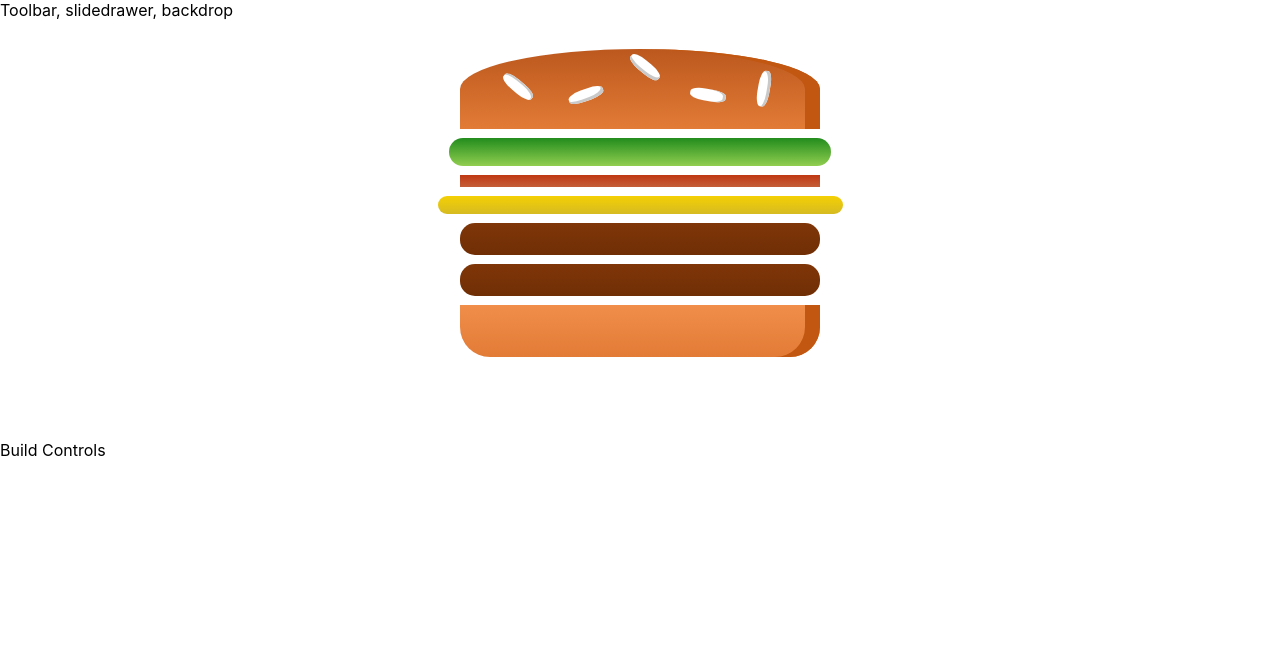
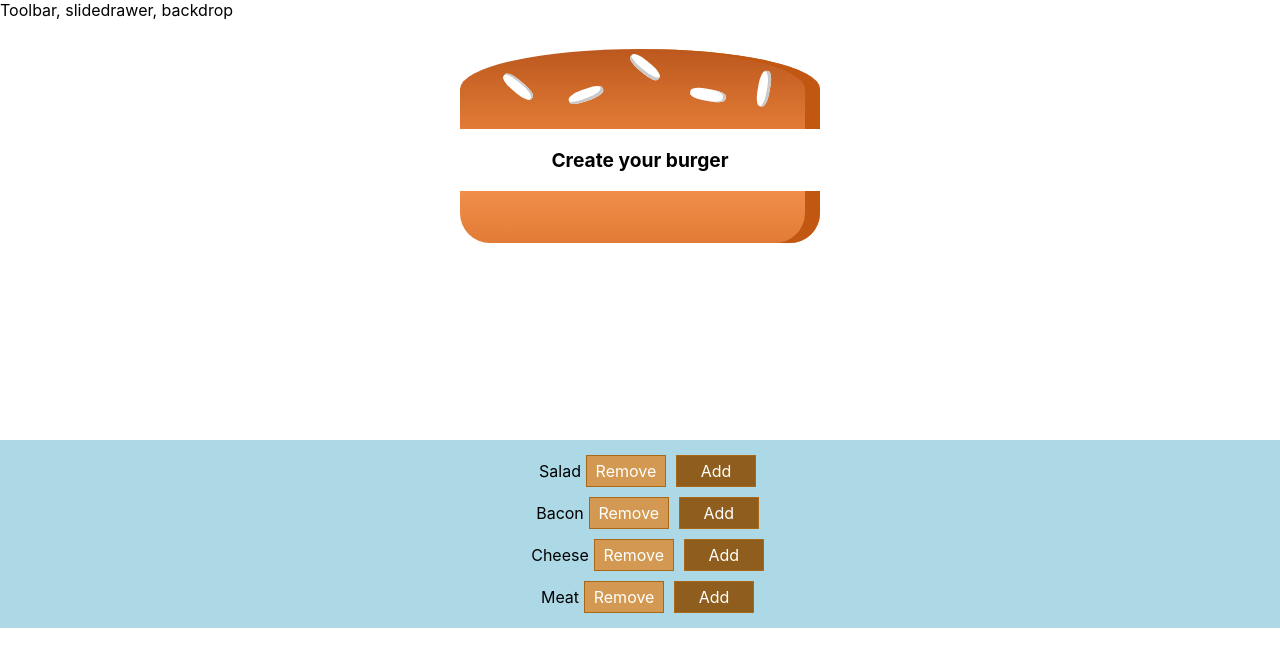
Before and after one commit to wadaemmanuel/Burger_Builder, a React (Create React App) app: page / in a window 1280 px wide. Shown: the top 666 px of the page. Built offline with nearby package versions, Linux system fonts and the light colour scheme.

Commit message:
ingredient controls

```diff
--- /dev/null
+++ b/src/components/Burger/BuildContronls/BuildControl/BuildControl.js
@@ -0,0 +1,12 @@
+import React from 'react';
+import classes from './BuildControl.module.css';
+
+const buildControl = (props) => (
+    <div className = {classes.BuildControl}>
+        <div className = {classes.label}>{props.label}</div>
+        <button className = {classes.Less}>Remove</button>
+        <button className = {classes.More}>Add</button>
+    </div>
+);
+
+export default buildControl;
--- /dev/null
+++ b/src/components/Burger/BuildContronls/BuildControl/BuildControl.module.css
@@ -0,0 +1,56 @@
+.BuildControl {
+    display: flex;
+    justify-content: space-between;
+    align-items: center;
+    margin: 5px 0;
+}
+
+.BuildControl button {
+    display: block;
+    font: inherit;
+    padding: 5px;
+    margin: 0 5px;
+    width: 80px;
+    border: 1px solid #AA6817;
+    cursor: pointer;
+    outline: none;
+}
+
+.BuildControl button:disabled {
+    background-color: #AC9980;
+    border: 1px solid #7E7365;
+    color: #ccc;
+    cursor: default;
+}
+
+.BuildControl button:hover:disabled {
+    background-color: #AC9980;
+    color: #ccc;
+    cursor: not-allowed;
+}
+
+.Label {
+    padding: 10px;
+    font-weight: bold;
+    width: 80px;
+}
+
+.BuildControl .Less {
+    background-color: #D39952;
+    color: white;
+}
+
+.BuildControl .More {
+    background-color: #8F5E1E;
+    color: white;
+}
+
+.BuildControl .Less:hover, .BuildControl .Less:active {
+    background-color: #DAA972;
+    color: white;
+}
+
+.BuildControl .More:hover,.BuildControl .More:active {
+    background-color: #99703F;
+    color: white;
+}
--- /dev/null
+++ b/src/components/Burger/BuildContronls/BuildControls.js
@@ -0,0 +1,20 @@
+import React from 'react';
+import classes from './BuildControls.module.css'
+import BuildControl from './BuildControl/BuildControl'
+
+const controls = [
+    {label: 'Salad', type: 'salad'},
+    {label: 'Bacon', type: 'bacon'},
+    {label: 'Cheese', type: 'chesse'},
+    {label: 'Meat', type: 'meat'},
+];
+
+const buildControls = (props) => (
+    <div className = {classes.BuildControls}>
+        {controls.map(ctrl => (
+            <BuildControl key={ctrl.lable} label={ctrl.label}/>
+        ))}
+    </div>
+)
+
+export default buildControls;
--- /dev/null
+++ b/src/components/Burger/BuildContronls/BuildControls.module.css
@@ -0,0 +1,9 @@
+.BuildControls {
+    width: 100%;
+    background-color: lightblue;
+    display: flex;
+    flex-flow: column;
+    align-items: center;
+    margin: auto;
+    padding: 10px;
+}
--- a/src/components/Burger/Burger.js
+++ b/src/components/Burger/Burger.js
@@ -1,6 +1,7 @@
 import React from 'react';
 import classes from './Burger.module.css';
 import BurgerIngredient from './BurgerIngredient/BurgerIngredient';
+import { transcode } from 'buffer';
 // import BurgerBuilder from '../../containers/BurgerBuilder/BurgerBuilder';
 
 
@@ -13,7 +14,12 @@
                 return <BurgerIngredient key={igKey + i} type={igKey} />;
             } );
         } )
-
+        .reduce((arr, el) => {
+            return arr.concat(el)
+        }, []);
+        if(transformedIngredients.length === 0){
+            transformedIngredients = <p>Create your burger</p>
+        }
     return(
         <div className = {classes.Burger}>
             <BurgerIngredient type = 'bread-top'/>
--- a/src/containers/BurgerBuilder/BurgerBuilder.js
+++ b/src/containers/BurgerBuilder/BurgerBuilder.js
@@ -1,22 +1,23 @@
 import React, {Component} from 'react';
 import Aux from '../../hoc/Aux'
 import Burger from '../../components/Burger/Burger'
-// import BurgerIngredient from '../../components/Burger/BurgerIngredient/BurgerIngredient';
+import BuildControls from '../../components/Burger/BuildContronls/BuildControls';
+
 
 class BurgerBuilder extends Component {
     state = {
         ingredients : {
-            salad: 1,
-            bacon: 1,
-            cheese:1,
-            meat: 2
+            salad: 0,
+            bacon: 0,
+            cheese:0,
+            meat: 0
         }
     }
     render(){
         return(
           <Aux>
              <Burger ingredients = {this.state.ingredients}/>
-              <div>Build Controls</div>
+              <BuildControls/>
           </Aux>
         );
     }
```
